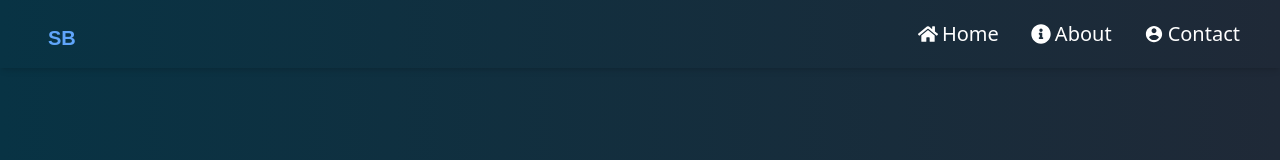
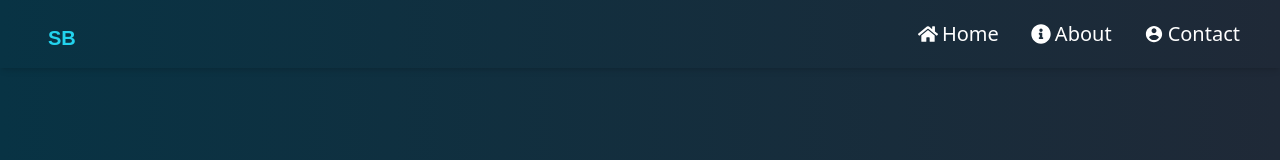
Before and after one commit to Satheesh-Baabu/Portfolio, a React (Vite) app: page / in a window 1280 px wide. Shown: the top 160 px of the page. Built offline with nearby package versions, Linux system fonts and the light colour scheme.

Commit message:
Nav Color changed

```diff
--- a/src/Components/Navbar.jsx
+++ b/src/Components/Navbar.jsx
@@ -30,7 +30,7 @@ function moveToTop () {
       <div className='md:flex items-center justify-between bg-gradient-to-r from-cyan-950 to-gray-800 py-4 md:px-10 px-7'>
         <Link to="/" className="font-bold text-2xl cursor-pointer flex items-center font-[Sans-serif] text-gray-800">
           {/* icons */}
-          <span className='text-xl font-bold text-blue-400 mr-1 pt-2 flex items-center'><h1 className='ml-2'>SB</h1> </span>
+          <span className='text-xl font-bold text-cyan-400 mr-1 pt-2 flex items-center'><h1 className='ml-2'>SB</h1> </span>
         </Link>
         <div onClick={() => setopen(!open)} className=' text-3xl absolute right-8 top-7 cursor-pointer md:hidden'>
           {open ? <FaWindowClose className='text-white' /> : <FaBars className='text-white'/>}
@@ -40,7 +40,7 @@ function moveToTop () {
             Links.map((link) => (
               <li key={link.name} className='md:ml-8 text-xl md:my-0 my-7 ' onClick={() => setopen(!open)}>
 
-                <Link to={link.linkname} className='text-white hover:text-blue-400 duration-500 flex' onClick={() => moveToTop()}><h1 className='mt-1 pr-1'>{link.icon}</h1>{link.name}</Link>
+                <Link to={link.linkname} className='text-white hover:text-cyan-400 duration-500 flex' onClick={() => moveToTop()}><h1 className='mt-1 pr-1'>{link.icon}</h1>{link.name}</Link>
               </li>
             ))
           }
```
